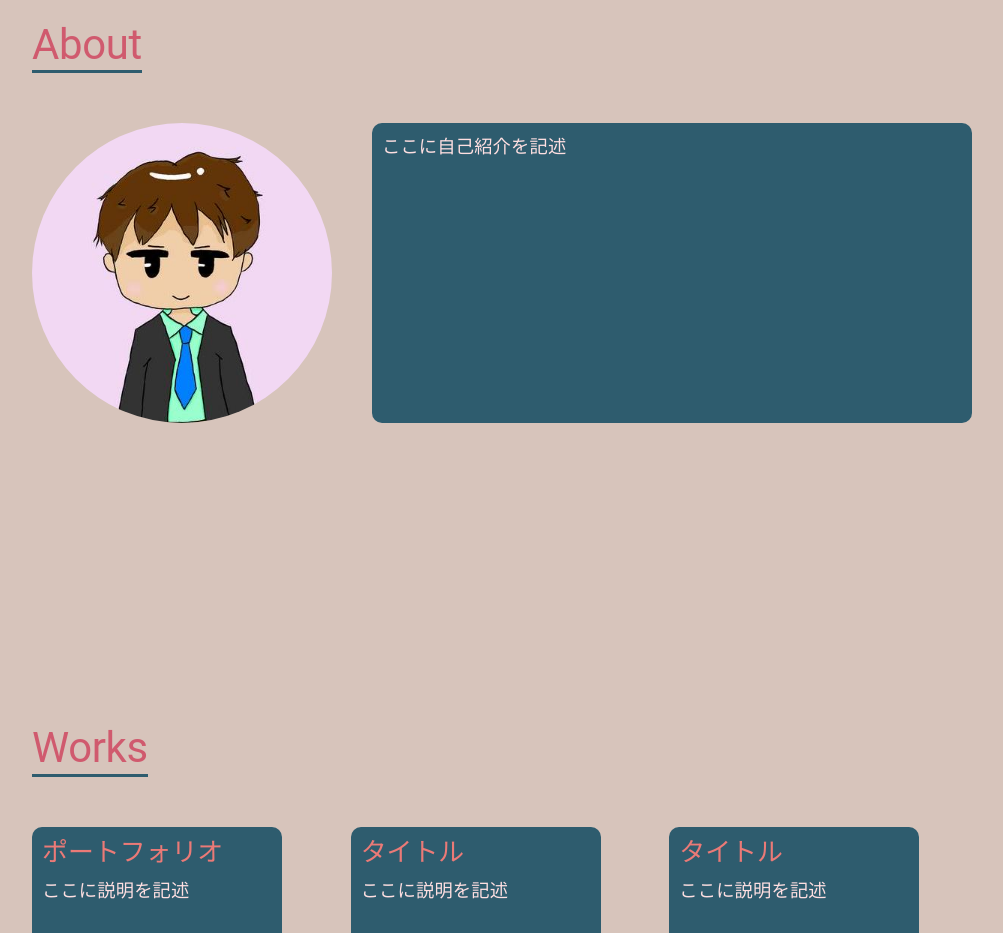
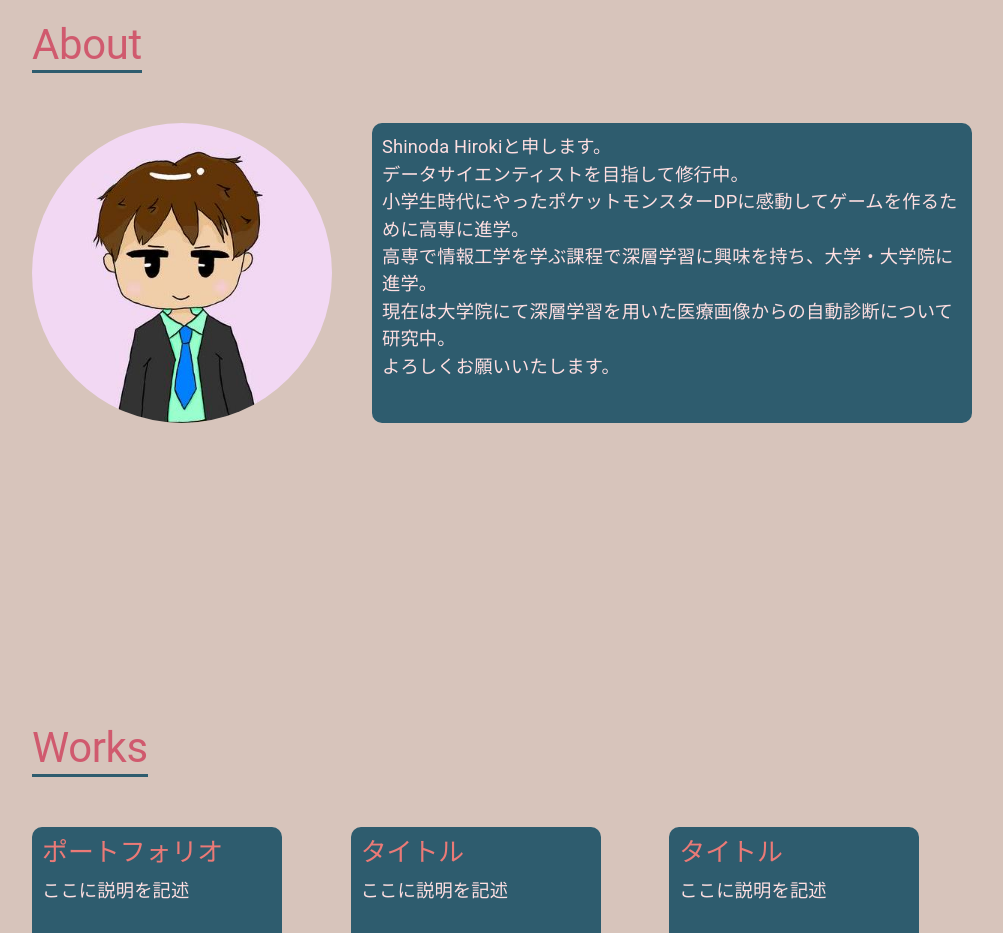
Before and after one commit to hirokishinoda/hirokishinoda.github.io, a React (Create React App) app in the folder portfolio/: page / in a window 1280 px wide. Shown: the part 1080-2013 px from the top of the page, without its empty margins (138-1141 px from the left). Built offline with nearby package versions, Linux system fonts and the light colour scheme.

Commit message:
自己紹介を追加

```diff
--- a/portfolio/src/features/About/components/Description.tsx
+++ b/portfolio/src/features/About/components/Description.tsx
@@ -18,7 +18,17 @@ const Description = () => {
     return (
     <Box component="div" color="secondary" css={descriptionBackgroundCSS}>
         <Typography css={descriptionContentCSS}>
-            ここに自己紹介を記述
+            {"Shinoda Hirokiと申します。"}
+            <br/>
+            {"データサイエンティストを目指して修行中。"}
+            <br/>
+            {"小学生時代にやったポケットモンスターDPに感動してゲームを作るために高専に進学。"}
+            <br/>
+            {"高専で情報工学を学ぶ課程で深層学習に興味を持ち、大学・大学院に進学。"}
+            <br/>
+            {"現在は大学院にて深層学習を用いた医療画像からの自動診断について研究中。"}
+            <br/>
+            {"よろしくお願いいたします。"}
         </Typography>
     </Box>
     )
```
